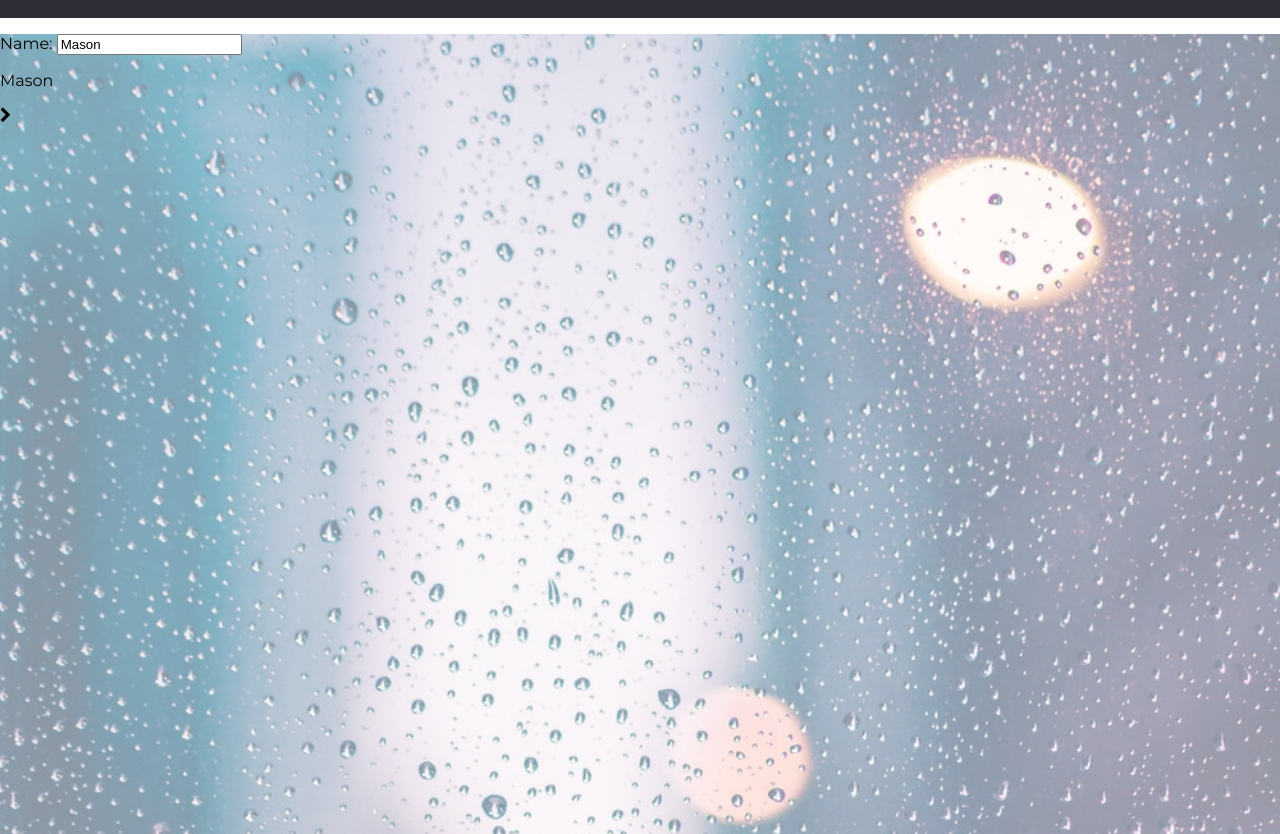
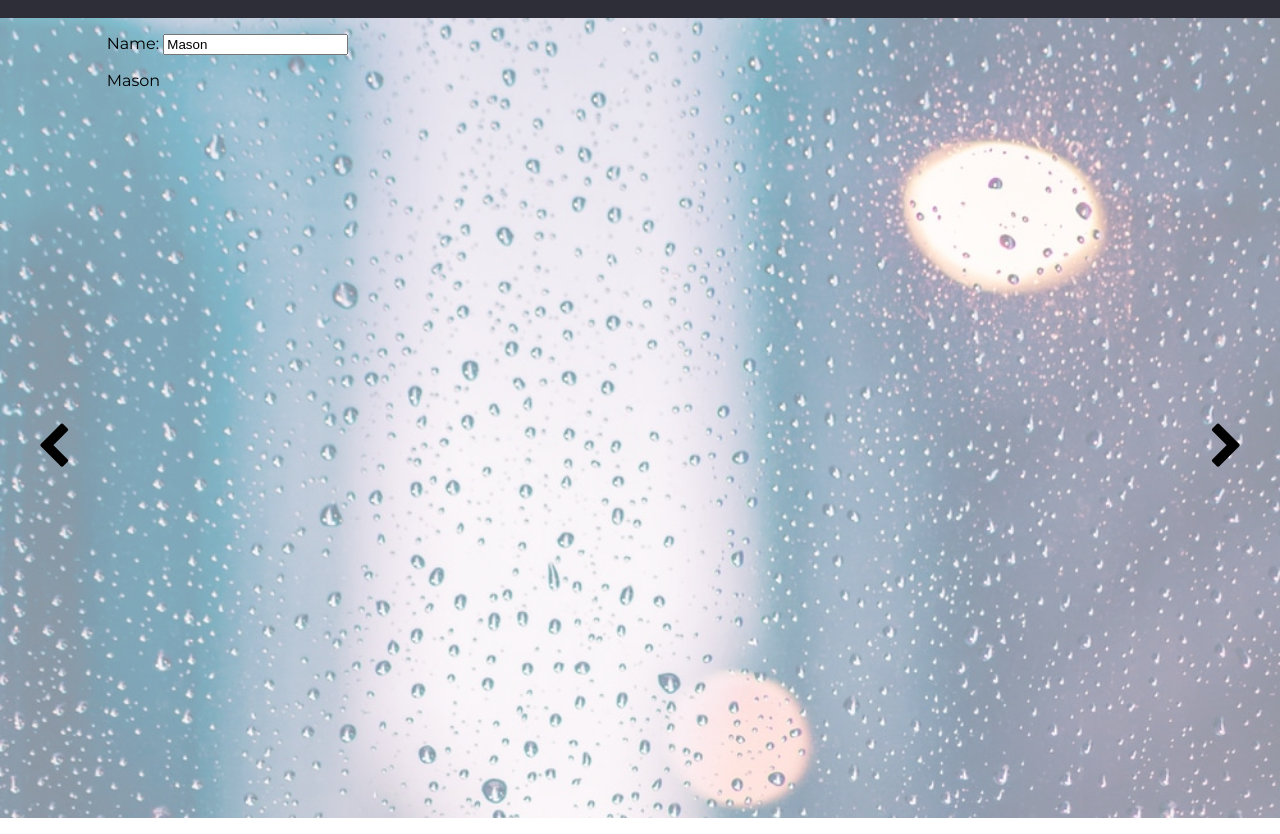
Before and after one commit to mz9865/DestressingSounds, a plain HTML site: page index.html in a window 1280 px wide. Shown: the part 66-900 px from the top of the page. Drawn offline with nearby package versions, Linux system fonts and the light colour scheme.

Commit message:
Positioned arrow icons

```diff
--- a/assets/css/background.css
+++ b/assets/css/background.css
@@ -1,5 +1,6 @@
 #wrapper {
     position: relative;
+    display: flex;
 }
 
 #wrapper:after {
@@ -20,3 +21,19 @@
     -webkit-background-size: cover;
     background-size: cover;
 }
+
+#angular {
+    flex: 10;
+}
+
+.icon-wrapper {
+    flex: 1;
+    font-size: 48px;
+    text-align: center;
+    position: relative;
+    top: 50vh;
+}
+
+#right-icon-wrapper {
+    direction: rtl;
+}
--- a/assets/js/controller.js
+++ b/assets/js/controller.js
@@ -1,4 +1,6 @@
 var app = angular.module('destress', [])
 app.controller('destressController', function($scope) {
     $scope.name = "Mason";
+    $scope.imageRootPath = "../images/rain.jpg" // should the path be from the .html file or this file
+    $scope.image = "rain.jpg";
 })
--- a/index.html
+++ b/index.html
@@ -13,22 +13,24 @@
         <script src="assets/js/controller.js"></script>
     </head>
 
-
-
     <body>
         <ul>
             <li><a>Destress Sounds</a></li>
         </ul>
 
         <div id="wrapper">
-            <div data-ng-app="destress" data-ng-init="name='Mason'" data-ng-controller="destressController">
+            <div class="icon-wrapper">
+                <i class="fa fa-chevron-left"></i>
+            </div>
+
+            <div id="angular" data-ng-app="destress" data-ng-controller="destressController">
                 <p>Name: <input type="text" data-ng-model="name"></input></p>
                 <p>{{name}}</p>
             </div>
+
+            <div class="icon-wrapper" id="right-icon-wrapper">
+                <i class="fa fa-chevron-right"></i>
+            </div>
         </div>
-
-
-        <i class="fa fa-chevron-right"></i>
-
     </body>
 </html>
```
